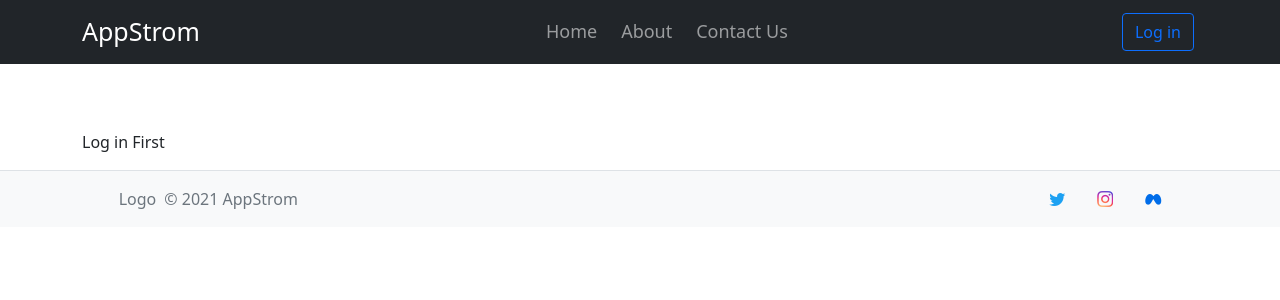
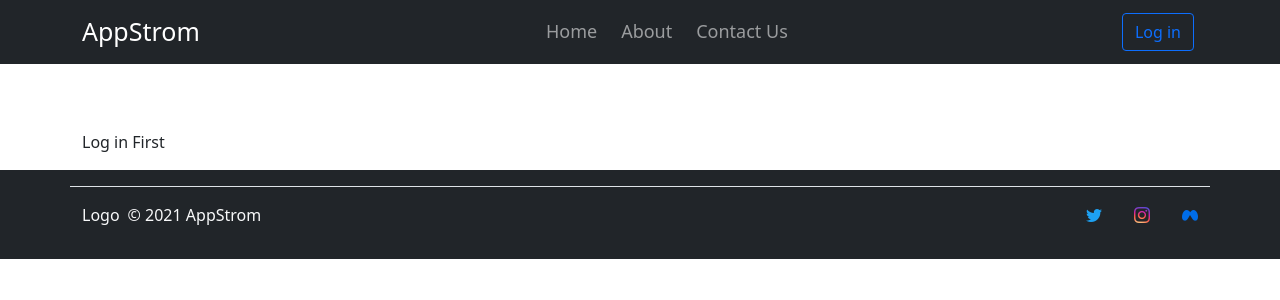
Before and after one commit to shivamanand-dev/appstrom-reactJS, a React (Create React App) app: page /activity in a window 1280 px wide. Shown: the top 300 px of the page. Built offline with nearby package versions, Linux system fonts and the light colour scheme; no server answers.

Commit message:
change footer

```diff
--- a/src/components/Footer.js
+++ b/src/components/Footer.js
@@ -9,18 +9,19 @@ const Footer = () => {
   ) : (
     <>
       <div>
-        <footer className="d-flex bg-light flex-wrap justify-content-between align-items-center py-3 border-top">
-          <div className="container col-md-4 d-flex align-items-center">
+        <footer className="bg-dark py-3 text-light">
+          <div className="container d-flex flex-wrap justify-content-between align-items-center py-3 border-top">
+            <div className="col-md-4 d-flex align-items-center">
               <Link
                 to="/"
-              className="mb-3 me-2 mb-md-0 text-muted text-decoration-none lh-1"
+                className="mb-3 me-2 mb-md-0 text-light text-decoration-none lh-1"
               >
                 Logo
               </Link>
-            <span className="text-muted">© 2021 AppStrom</span>
+              <span>© 2021 AppStrom</span>
             </div>
 
-          <ul className="container nav col-md-4 justify-content-end list-unstyled d-flex">
+            <ul className="nav col-md-4 justify-content-end list-unstyled d-flex">
               <li className="ms-3 mx-3">
                 <Link className="text-muted" to="#">
                   <i style={{ color: "#1DA1F2" }} className="bi bi-twitter"></i>
@@ -37,6 +38,7 @@ const Footer = () => {
                 </Link>
               </li>
             </ul>
+          </div>
         </footer>
       </div>
     </>
```
Lines whose indentation alone changed are shown as unchanged.
